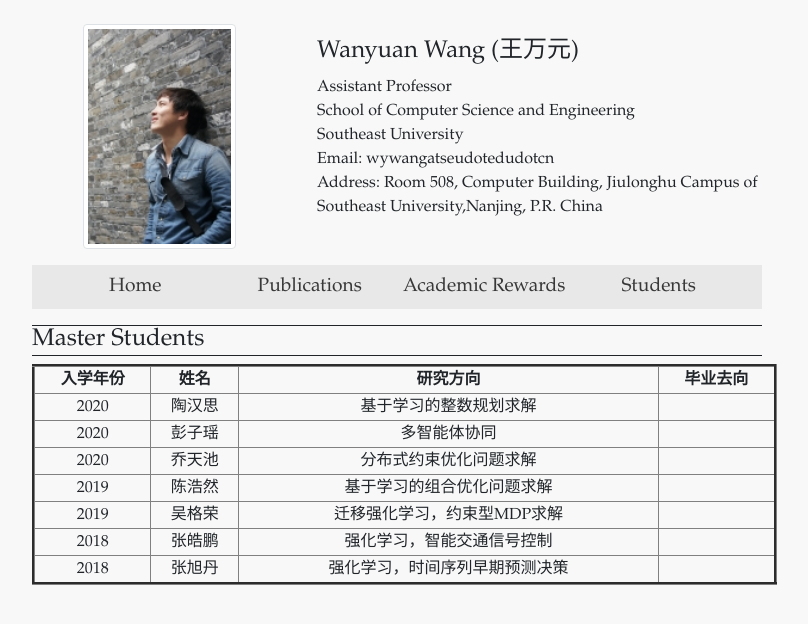
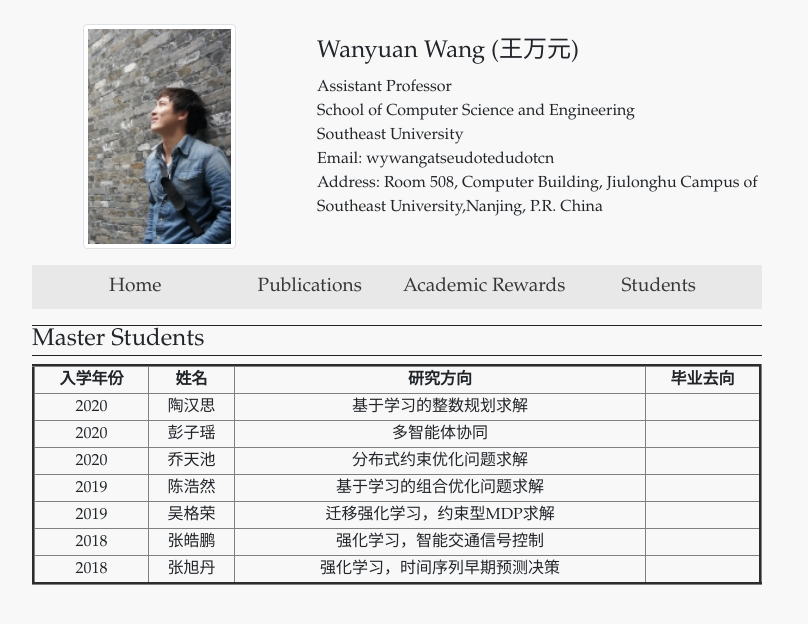
Before and after one commit to wanyuanwang/wanyuanwang.github.io, a Jekyll site: the page built from students.html, in a window 1280 px wide. Shown: the top 624 px of the page, without its empty margins (243-1051 px from the left). Built offline with Jekyll 4.4.1, drawn with Linux system fonts in a browser that asks for light colours.

Commit message:
Update students.html

```diff
--- a/students.html
+++ b/students.html
@@ -4,7 +4,7 @@ layout: default
 <div class="row">
     <div class="col-sm-8 offset-sm-2">
       <h4 style="border-top:1px solid; border-bottom:1px solid; ">Master Students</h4>
-        <table border="3" width="745px">
+        <table border="3" width="730px">
           <tr align="center">
     	      <th>入学年份</th>
               <th>姓名</th>
```
